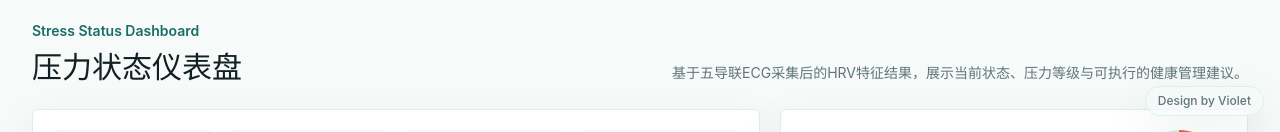
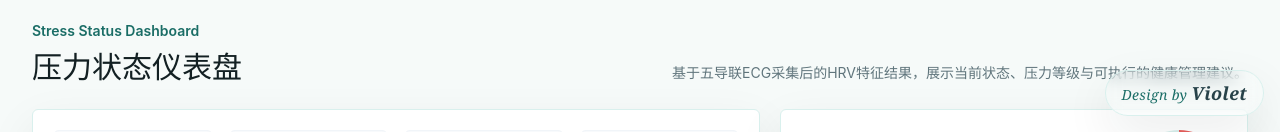
Before and after one commit to C2S-RCC/hrv-stress-monitoring-product-demo, a React (Vite) app: page / in a window 1280 px wide. Shown: the part 668-800 px from the top of the page. Built offline with nearby package versions, Linux system fonts and the light colour scheme.

Commit message:
Style Violet signature badge

```diff
--- a/src/components/SignatureBadge.tsx
+++ b/src/components/SignatureBadge.tsx
@@ -1,7 +1,9 @@
 export function SignatureBadge() {
   return (
-    <div className="fixed bottom-3 right-3 z-50 rounded-full border border-clinical-100 bg-white/88 px-3 py-1.5 text-xs font-medium text-ink-500 shadow-panel backdrop-blur sm:bottom-4 sm:right-4">
-      Design by Violet
+    <div className="fixed bottom-3 right-3 z-50 rounded-full border border-clinical-100 bg-white/88 px-4 py-2 shadow-panel backdrop-blur sm:bottom-4 sm:right-4">
+      <span className="font-serif text-[13px] italic tracking-wide text-clinical-700 sm:text-sm">
+        Design by <span className="text-base font-semibold text-ink-700 sm:text-lg">Violet</span>
+      </span>
     </div>
   );
 }
```
